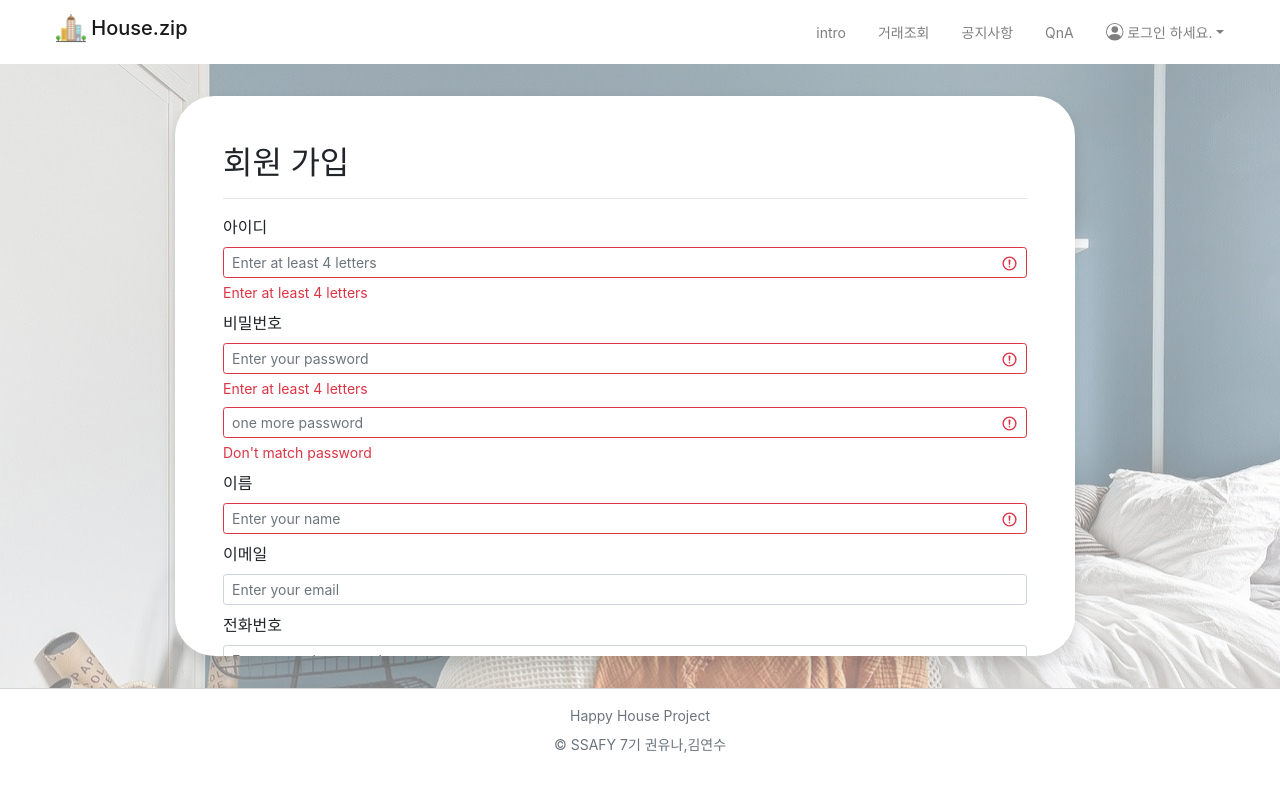
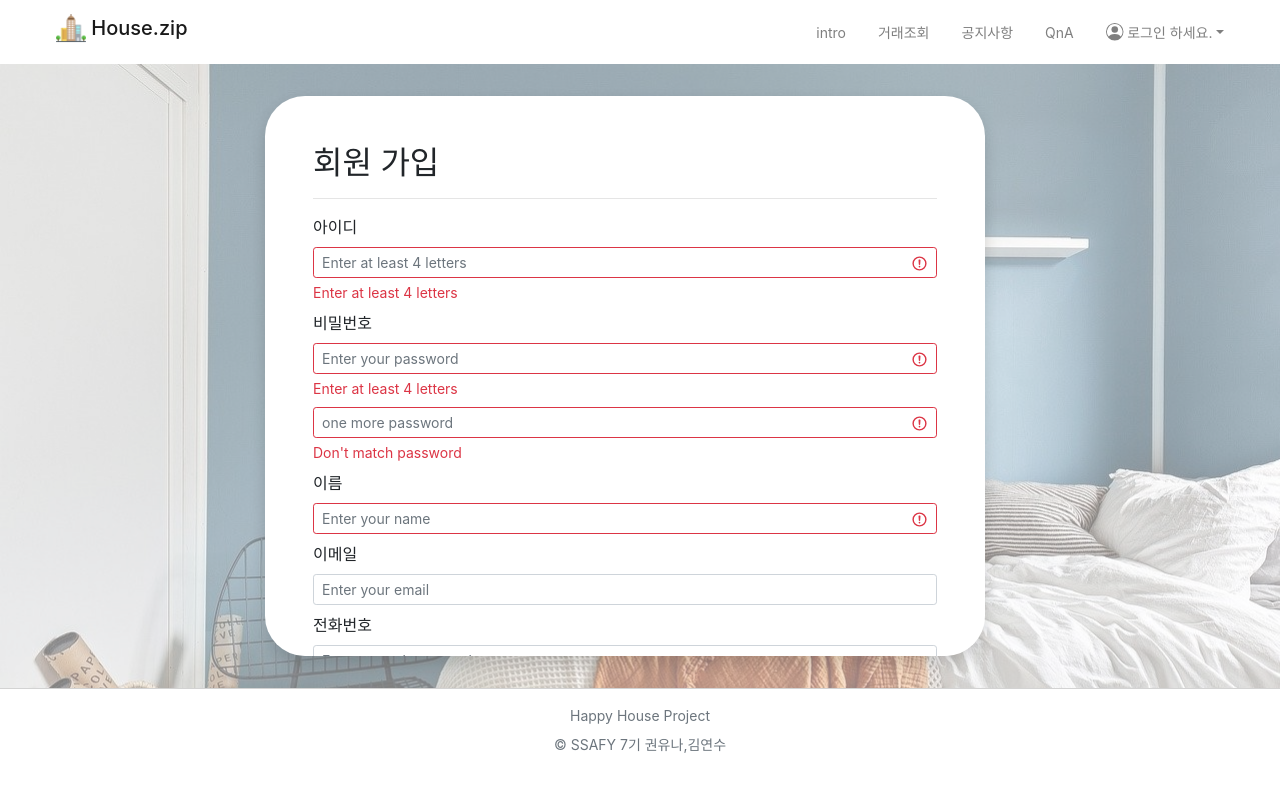
Before and after one commit to yeonsu-k/House.zip, a Vue app: page /user/regist in a window 1280 px wide. Shown: the top 792 px of the page. Built offline with nearby package versions, Linux system fonts and the light colour scheme; the HTML template or start-up script is replaced by a standard one.

Commit message:
회원가입

```diff
--- a/src/components/user/UserRegist.vue
+++ b/src/components/user/UserRegist.vue
@@ -2,7 +2,7 @@
   <div id="main">
     <b-container>
       <b-row class="container" align-h="center" style="height: 78vh">
-        <b-col md="10" class="shadow py-5 px-5" id="user_col">
+        <b-col md="8" class="shadow py-5 px-5" id="user_col">
           <h2>회원 가입</h2>
           <hr />
           <div role="group" class="mt-2">
```
